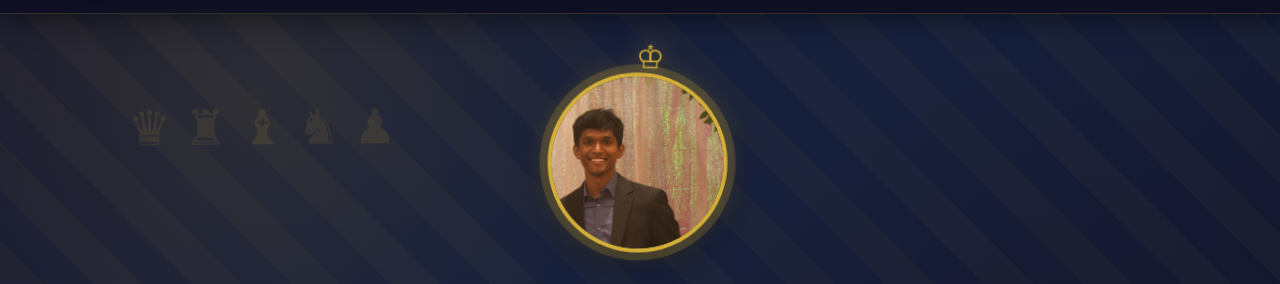
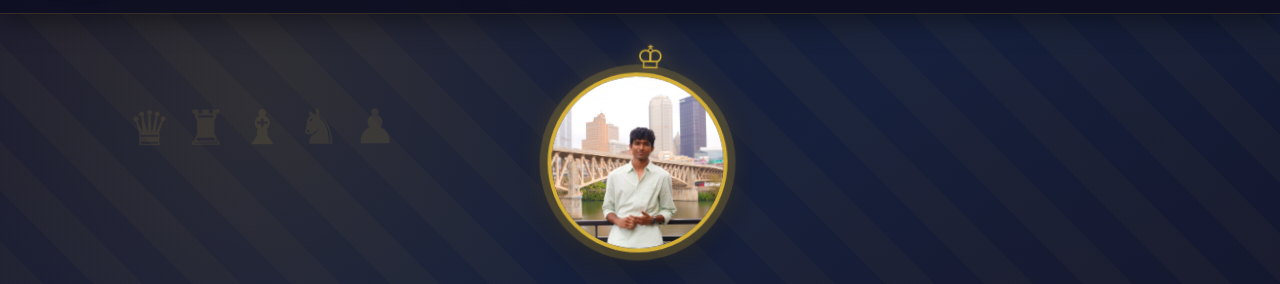
Before and after one commit to RenoldThomas/Renold-Thomas-Portfolio, a plain HTML site: page index.html in a window 1280 px wide. Shown: the part 65-349 px from the top of the page. Drawn offline with Linux system fonts and the light colour scheme.

Commit message:
Update Profile Picture

```diff
--- a/index.html
+++ b/index.html
@@ -36,7 +36,7 @@ This is a personal portfolio webpage with projects, certifications and social li
     <section id="welcome-section">
         <div class="welcome-content">
             <div class="profile-picture">
-                <img src="GradCropped.jpg" alt="Renold Thomas Profile Picture">
+                <img src="Photoshoot.jpeg" alt="Renold Thomas Profile Picture">
             </div>
             <h1>Hi, I'm Renold Thomas</h1>
             <p class="welcome-subtitle">Full Stack Developer & Creative Problem Solver</p>
```
Also changed, not shown: Photoshoot.jpeg (added).
